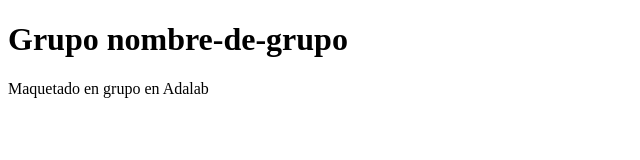
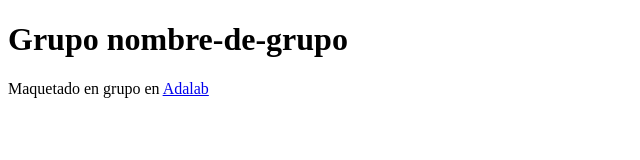
Before and after one commit to mariamartingonzalez/git-pair, a plain HTML site: page index.html in a window 1280 px wide. Shown: the full height of the page, 0-640 px from the left. Drawn offline with Linux system fonts and the light colour scheme.

Commit message:
Add link in footer

```diff
--- a/index.html
+++ b/index.html
@@ -13,7 +13,7 @@
         <section class="contenido"></section>
     </main>
     <footer>
-        <p>Maquetado en grupo en Adalab</p>
+        <p>Maquetado en grupo en <a href="http://adalab.es">Adalab</a></p>
     </footer>
 </body>
 </html>
```
